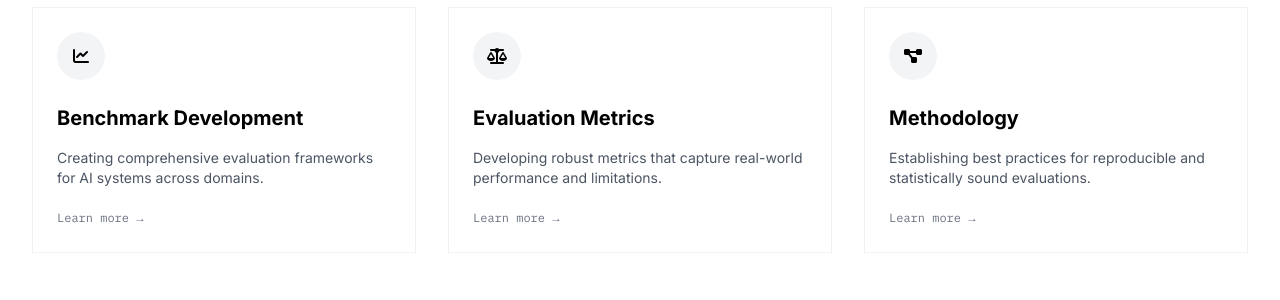
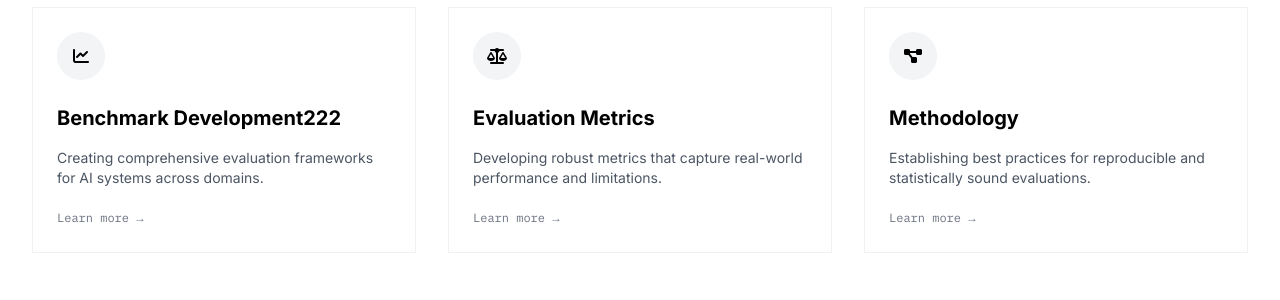
Before and after one commit to shivachitta/evaleval-website_v3, a Jekyll site: the page built from index.html, in a window 1280 px wide and 900 px high, scrolled down 923 px. Shown: the part 154-454 px from the top of the window. Built offline with Jekyll 4.4.1, drawn with Linux system fonts in a browser that asks for light colours; nearby versions of some CDN libraries.

Commit message:
Update projects.html

```diff
--- a/_includes/projects.html
+++ b/_includes/projects.html
@@ -12,11 +12,11 @@
                 <div class="w-12 h-12 bg-gray-100 rounded-full flex items-center justify-center mb-6">
                     <i class="fas fa-chart-line"></i>
                 </div>
-                <h3 class="text-xl font-bold mb-4">Benchmark Development</h3>
+                <h3 class="text-xl font-bold mb-4">Benchmark Development222</h3>
                 <p class="text-gray-600 text-sm mb-4">
                     Creating comprehensive evaluation frameworks for AI systems across domains.
                 </p>
-                <a href="#" class="mono text-xs text-gray-500 hover:text-black">Learn more →</a>
+                <a href="/projects/2025-04-30-bench-sat/" class="mono text-xs text-gray-500 hover:text-black">Learn more →</a>
             </div>
 
             <!-- Research Area 2 -->
```
